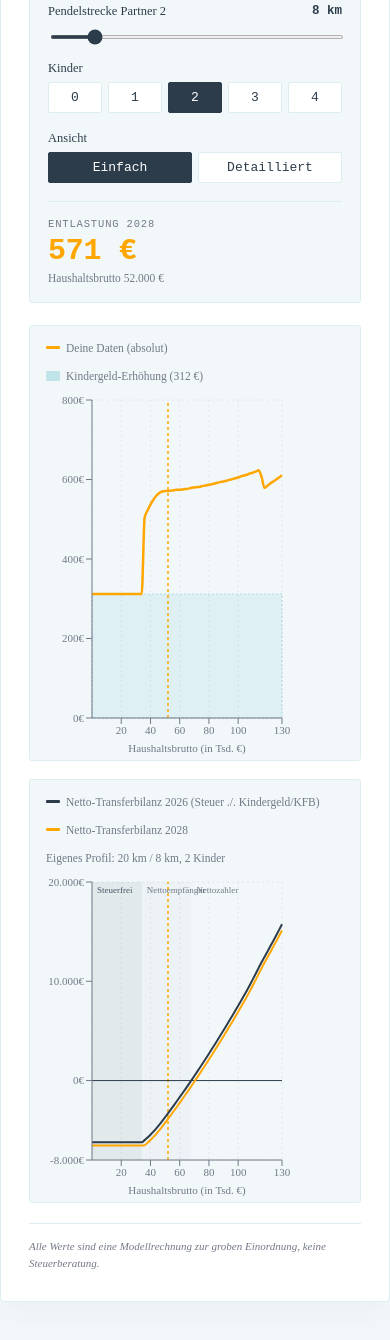
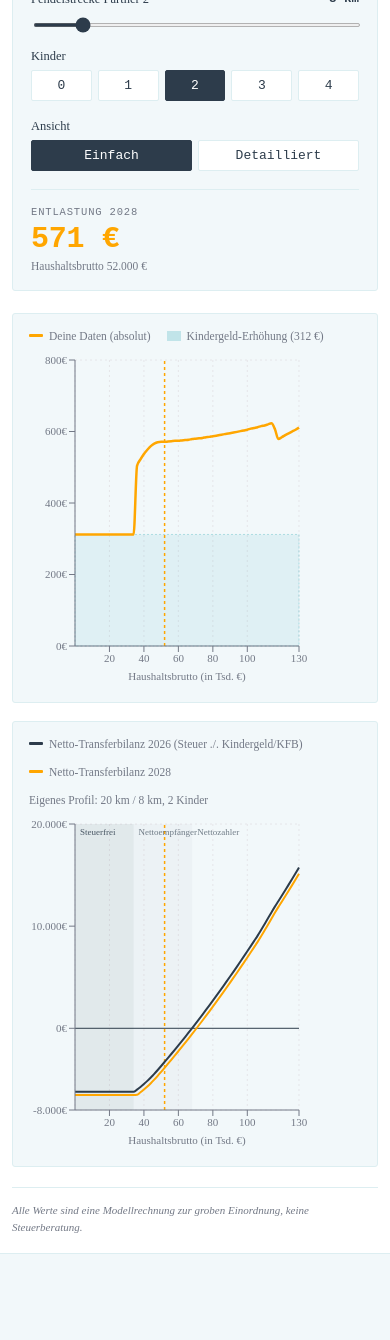
Before and after one commit to silberfisch24-cpu/Steuerrechner, a React (Vite) app: page / in a window 390 px wide. Shown: the part 563-1903 px from the top of the page. After the commit the page ends 1857 px from the top, so only its background shows below. Built offline with nearby package versions, Linux system fonts and the light colour scheme.

Commit message:
v1.01 Graphische Optimierung Smartphones

```diff
--- a/src/Rechner.jsx
+++ b/src/Rechner.jsx
@@ -533,7 +533,10 @@ export default function SteuerreformRechner() {
                                 ` body {
                                      background: #f2f8fa;
                                      margin: 0;
-                                     padding: 40px 0;
+                                     padding-top: max(40px, env(safe-area-inset-top));
+                                     padding-bottom: max(40px, env(safe-area-inset-bottom));
+                                     padding-left: max(0px, env(safe-area-inset-left));
+                                     padding-right: max(0px, env(safe-area-inset-right));
                                  }
 
                                  @import url('https://fonts.googleapis.com/css2?family=Inter:wght@400;500;800&family=IBM+Plex+Serif:ital,wght@0,400;0,700;1,700&family=IBM+Plex+Mono:wght@400;500;600&display=swap');
@@ -635,6 +638,16 @@ export default function SteuerreformRechner() {
                                 @media (max-width: 760px) {
                                     .sr-grid {
                                         grid-template-columns: 1fr;
+                                    }
+                                    .sr-root {
+                                        padding: 16px 12px;
+                                        border-radius: 0;
+                                        border-left: none;
+                                        border-right: none;
+                                        box-shadow: none;
+                                    }
+                                    .sr-chart-wrap {
+                                        padding: 12px 4px 6px 4px;
                                     }
                                 }
 
@@ -1153,8 +1166,8 @@ export default function SteuerreformRechner() {
                                                  background: "var(--turkis)" , opacity: 0.3, height: "10px" , borderRadius:
                                                  0 }} /> Kindergeld-Erhöhung ({eur0(Math.max(0, current.kgT1 - current.kgT0))})</span>
                                      </div>
-                                     <ResponsiveContainer width="100%" height={360}>
-                                         <LineChart data={chartData} margin={{ top: 6, right: 18, bottom: 6, left: 0 }}>
+                                     <ResponsiveContainer width="100%" height={windowWidth <= 760 ? undefined : 360} aspect={windowWidth <= 760 ? 1.0 : undefined}>
+                                         <LineChart data={chartData} margin={{ top: 6, right: 18, bottom: windowWidth <= 760 ? 20 : 6, left: 0 }}>
                                              <CartesianGrid stroke="var(--grid-color)" strokeDasharray="2 3" />
                                              <XAxis dataKey="brutto" type="number" domain={xDomain} tickFormatter={(v)=> `${v / 1000}`}
                                                  stroke="var(--ink-soft)"
@@ -1246,8 +1259,8 @@ export default function SteuerreformRechner() {
                                             Profil: {km1}{verheiratet ? ` km / ${km2} km` : " km"}, {kids} Kind{kids ===
                                             1 ? "" : "er"}{!isSimple && ` · ${adjustSV ? "negativer Bereich = Kindergeld übersteigt Steuer + SV" : "negativer Bereich = Kindergeld übersteigt die Steuer"}`}</span>
                                     </div>
-                                    <ResponsiveContainer width="100%" height={320}>
-                                        <LineChart data={chartData} margin={{ top: 6, right: 18, bottom: 6, left: 0 }}>
+                                    <ResponsiveContainer width="100%" height={windowWidth <= 760 ? undefined : 320} aspect={windowWidth <= 760 ? 1.0 : undefined}>
+                                        <LineChart data={chartData} margin={{ top: 6, right: 18, bottom: windowWidth <= 760 ? 20 : 6, left: 0 }}>
                                             <CartesianGrid stroke="var(--grid-color)" strokeDasharray="2 3" />
                                             <XAxis dataKey="brutto" type="number" domain={xDomain} tickFormatter={(v)=> `${v / 1000}`} ticks={xAxisTicks}
                                                 stroke="var(--ink-soft)"
```
